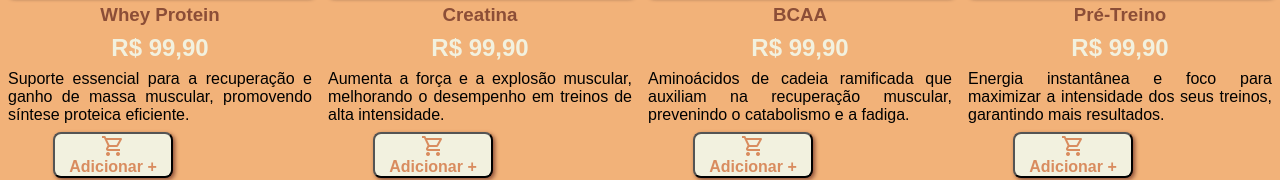
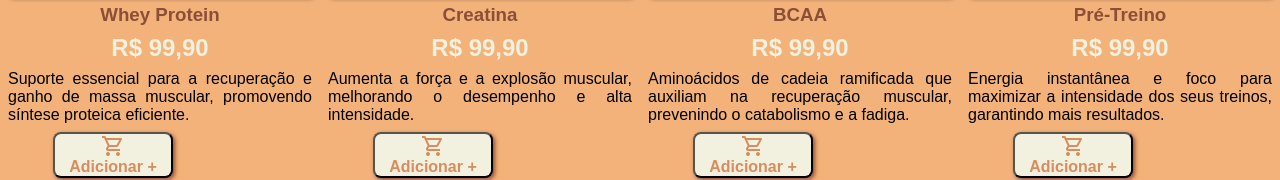
Before and after one commit to adsdouglasduarte/powerpluslife, a plain HTML site: page index.html in a window 1280 px wide. Shown: the part 1988-2168 px from the top of the page. Drawn offline with nearby package versions, Linux system fonts and the light colour scheme.

Commit message:
correção de textos

```diff
--- a/index.html
+++ b/index.html
@@ -80,7 +80,7 @@
                 <img src="https://via.placeholder.com/190x339" alt="#">
                 <h3>Creatina</h3>
                 <h4>R$ 99,90</h4>
-                <p>Aumenta a força e a explosão muscular, melhorando o desempenho em treinos de alta intensidade.</p>
+                <p>Aumenta a força e a explosão muscular, melhorando o desempenho e alta intensidade.</p>
                 <button type="button"><span class="material-symbols-outlined">shopping_cart</span>
                     Adicionar +</button>
             </div>
```
